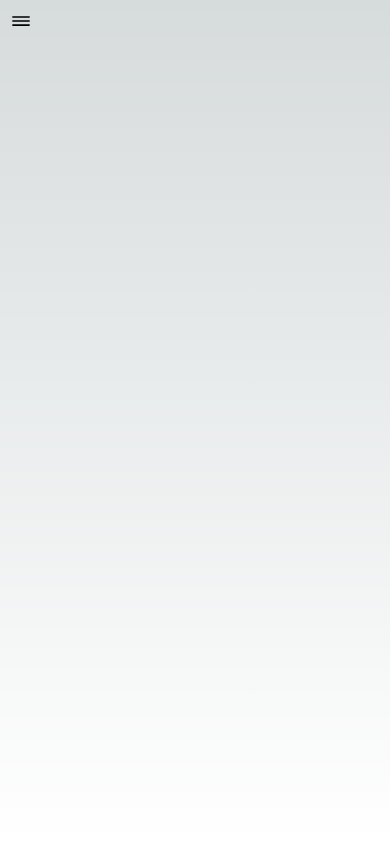
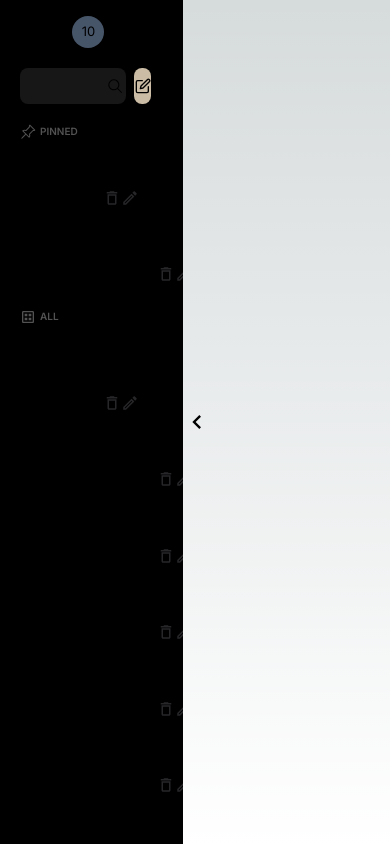
Before and after one commit to ishk9/getYourDiet, a Next.js app in the folder client/: page /Home in a window 390 px wide. Built offline with nearby package versions, Linux system fonts and the light colour scheme.

Commit message:
Fix: Adjusted responsiveness

```diff
--- a/client/app/Home/page.js
+++ b/client/app/Home/page.js
@@ -1,17 +1,16 @@
 "use client";
-import React, { useState } from 'react'
-import History from '@/components/History'
-import { IoReorderThreeOutline } from "react-icons/io5";
-import { BsThreeDots } from "react-icons/bs";
+import React, { useState } from 'react';
+import History from '@/components/History';
+import { MdOutlineKeyboardArrowRight, MdOutlineKeyboardArrowLeft } from "react-icons/md";
 
 
 export default function Home() {
-    const [history, showHistory] = useState(false);
+    const [history, showHistory] = useState(true);
     const [diets, numberDiets] = useState(10);
 
     return (
         <main className='flex flex-row h-screen w-screen'>
-            <div className={`${history ? "w-3/5" : "w-0"} lg:w-1/5 overflow-auto`}>
+            <div className={`${history ? "w-3/5 md:w-1/5" : "w-0"}  overflow-auto bg-black`}>
 
                 <div className='flex justify-between px-5 items-center mt-4 sticky top-0 backdrop-filter backdrop-brightness-0 backdrop-opacity-100'>
                     <div className='flex'>
@@ -21,7 +20,7 @@ export default function Home() {
                         </div>
                     </div>
                     <button onClick={() => {}}>
-                        <BsThreeDots className='z-20' />
+                        {/* <BsThreeDots className='z-20' /> */}
                     </button>
 
 
@@ -31,17 +30,31 @@ export default function Home() {
                 <History />
             </div>
 
-            <div className="block sm:hidden">
+            {/* Reorder Button for Small Screens */}
+            <div className={`flex w-5 flex-col justify-center items-centerml-2 ml-1`}>
                 <button
-                    onClick = {() => {
-                        console.log('Clicked');
-                        showHistory(!history)
-                    }}
-                    className='mt-2 ml-2 flex justify-center items-start'>
-                    <IoReorderThreeOutline size={26} />
+                    className='flex flex-col justify-center items-center p-2'
+                    onClick={() => showHistory(!history)}
+
+                >
+                    {history ?
+                        <MdOutlineKeyboardArrowLeft size={28} />
+                        :
+                        <MdOutlineKeyboardArrowRight size={28}/>
+                    }
                 </button>
             </div>
 
+
+            {/* Diet formation div */}
+            <div className={`${history ? "w-3/5" : "w-4/5"} md:col-span-3 `}>
+                {/* Content for Diet formation */}
+            </div>
+
+            {/* UserInput Section */}
+            <div className={`${history ? "md:w-1/5" : "w-0 md:w-1/5"} md:col-span-1 bg-black`}>
+                {/* UserInput */}
+            </div>
         </main>
     )
 }
```
